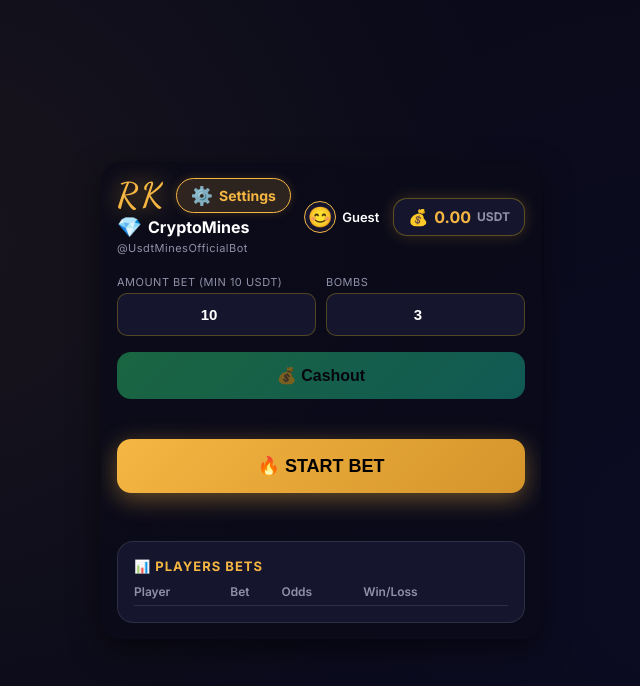
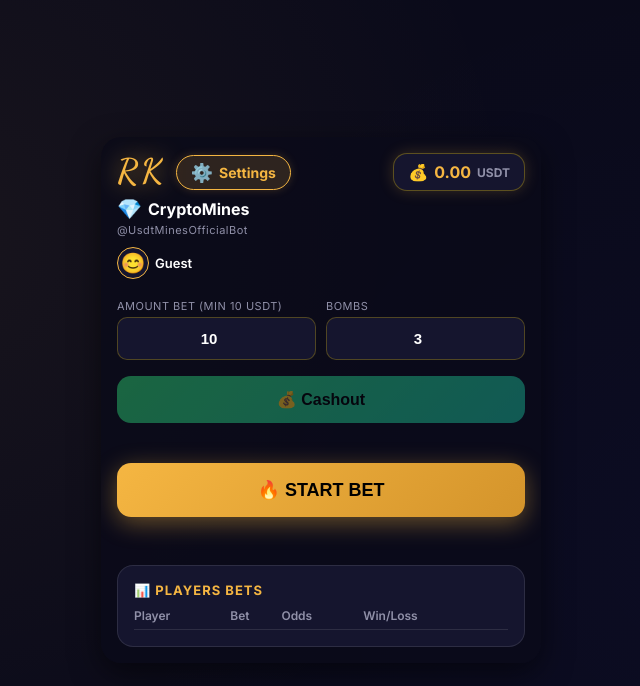
Before and after one commit to addiebrock246-boop/cryptomines, a plain HTML site: page index.html in a window 1280 px wide. Shown: the whole page, without its empty margins (319-959 px from the left). Drawn offline with Linux system fonts and the light colour scheme; a script that the page names is missing.

Commit message:
Refactor header layout and styles in index.html

```diff
--- a/index.html
+++ b/index.html
@@ -25,15 +25,14 @@
             color: var(--text);
             display: flex;
             justify-content: center;
-            align-items: center;                         /* ab center align */
+            align-items: center;
             min-height: 100vh;
-            padding: 5vh 10px;                           /* 5% ऊपर-नीचे, side padding */
+            padding: 5vh 10px;
             user-select: none;
             -webkit-tap-highlight-color: transparent;
             background-image: radial-gradient(circle at 20% 30%, rgba(245,182,66,0.06) 0%, transparent 50%),
                               radial-gradient(circle at 80% 70%, rgba(55,66,250,0.04) 0%, transparent 50%);
             animation: bgShift 15s ease infinite;
-            /* 👇 बस ये overflow:hidden हटा दिया है */
         }
         @keyframes bgShift {
             0%,100% { background-position: 0% 0%; }
@@ -53,14 +52,13 @@
         .container {
             width:100%;
             max-width:440px;
-            max-height: 90vh;                    /* 👈 screen का 90% height */
-            overflow-y: auto;                    /* 👈 scrollable inside if needed */
+            max-height: 90vh;
+            overflow-y: auto;
             position: relative;
             will-change: transform, opacity;
-            /* transform: scale(0.85) हटा दिया */
-            border-radius: 20px;                 /* थोड़ा rectangular+rounded feel */
+            border-radius: 20px;
             padding: 16px;
-            background: rgba(10,10,26,0.8);     /* slight background for card look */
+            background: rgba(10,10,26,0.8);
             box-shadow: 0 10px 30px rgba(0,0,0,0.5);
         }
 
@@ -99,11 +97,10 @@
             box-shadow: 0 0 20px rgba(245,182,66,0.5);
         }
 
-        /* Header */
+        /* Header – now single column layout */
         .header {
             display: flex;
-            align-items: center;
-            justify-content: space-between;
+            flex-direction: column;
             margin-bottom: 20px;
         }
         .brand-left {
@@ -114,6 +111,7 @@
             display: flex;
             align-items: center;
             gap: 10px;
+            flex-wrap: wrap;              /* so items can wrap on small screens */
         }
         .brand-rk {
             font-family: 'Dancing Script', cursive;
@@ -146,6 +144,20 @@
         .settings-header-btn .gear {
             font-size: 18px;
         }
+        .balance-badge {
+            background: var(--surface);
+            border: 1px solid rgba(255,215,0,0.3);
+            border-radius: 14px;
+            padding: 8px 14px;
+            font-weight: 700;
+            color: var(--gold);
+            font-size: 16px;
+            display: flex;
+            align-items: center;
+            gap: 6px;
+            box-shadow: 0 0 15px rgba(245,182,66,0.2);
+            margin-left: auto;           /* push to right if needed, but now it's next to settings */
+        }
 
         .brand-cryptomines {
             display: flex;
@@ -154,7 +166,7 @@
             font-size: 16px;
             font-weight: 700;
             color: var(--text);
-            margin-top: 2px;
+            margin-top: 6px;
         }
         .brand-cryptomines .gem-icon { font-size: 20px; }
         .tg-handle {
@@ -164,16 +176,11 @@
             letter-spacing: 0.5px;
         }
 
-        .right-header {
-            display: flex;
-            align-items: center;
-            gap: 8px;
-        }
         .profile-area {
             display: flex;
             align-items: center;
             gap: 6px;
-            margin-right: 6px;
+            margin-top: 10px;           /* space from above */
         }
         .avatar-icon {
             font-size: 20px;
@@ -189,23 +196,6 @@
         .username-text {
             font-size: 13px;
             font-weight: 600;
-            max-width: 70px;
-            overflow: hidden;
-            text-overflow: ellipsis;
-            white-space: nowrap;
-        }
-        .balance-badge {
-            background: var(--surface);
-            border: 1px solid rgba(255,215,0,0.3);
-            border-radius: 14px;
-            padding: 8px 14px;
-            font-weight: 700;
-            color: var(--gold);
-            font-size: 16px;
-            display: flex;
-            align-items: center;
-            gap: 6px;
-            box-shadow: 0 0 15px rgba(245,182,66,0.2);
         }
 
         /* Game Config */
@@ -364,7 +354,7 @@
         .win-amount { color: var(--green); font-weight: 600; }
         .loss-amount { color: var(--red); font-weight: 600; }
 
-        /* Fullscreen Settings Panel (unchanged) */
+        /* Fullscreen Settings Panel */
         .settings-fullscreen {
             position: fixed;
             top: 0;
@@ -533,29 +523,32 @@
 </head>
 <body>
     <div class="container" id="app">
-        <!-- Header -->
+        <!-- Header (redesigned) -->
         <div class="header">
             <div class="brand-left">
+                <!-- First row: RK, Settings, Wallet -->
                 <div class="brand-top">
                     <span class="brand-rk">RK</span>
                     <div class="settings-header-btn" onclick="openSettings()">
                         <span class="gear">⚙️</span> <span>Settings</span>
                     </div>
+                    <!-- Balance badge moved here -->
+                    <div class="balance-badge">
+                        <span>💰</span>
+                        <span id="balanceDisplay">0.00</span>
+                        <span style="font-size:12px;color:var(--text-dim);">USDT</span>
+                    </div>
                 </div>
+                <!-- Second row: game branding -->
                 <span class="brand-cryptomines"><span class="gem-icon">💎</span> CryptoMines</span>
                 <span class="tg-handle">@UsdtMinesOfficialBot</span>
-            </div>
-            <div class="right-header">
+                <!-- Third row: profile (guest) -->
                 <div class="profile-area" id="profileArea">
                     <span class="avatar-icon" id="headerAvatar">😊</span>
                     <span class="username-text" id="headerUsername">Guest</span>
                 </div>
-                <div class="balance-badge">
-                    <span>💰</span>
-                    <span id="balanceDisplay">0.00</span>
-                    <span style="font-size:12px;color:var(--text-dim);">USDT</span>
-                </div>
             </div>
+            <!-- No right-header anymore -->
         </div>
 
         <!-- Game Config -->
```
